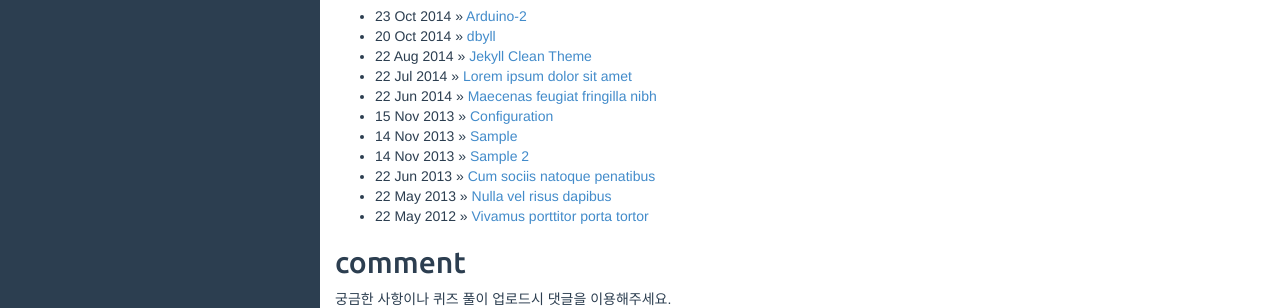
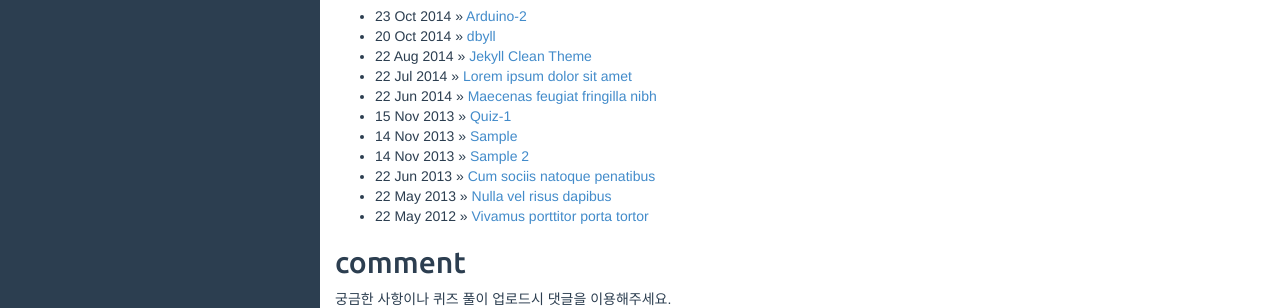
Before and after one commit to kicheolmin2/kicheolmin2.github.com, a Jekyll site: the page built from index.md, in a window 1280 px wide. Shown: the part 431-739 px from the top of the page. Built offline with Jekyll 4.4.1, drawn with Linux system fonts in a browser that asks for light colours; the list of posts is cut into pages by our own code.

Commit message:
Update 2013-11-15-Quiz-1.md

```diff
--- a/_posts/2013-11-15-Quiz-1.md
+++ b/_posts/2013-11-15-Quiz-1.md
@@ -1,6 +1,6 @@
 ---
 layout: post
-title: Configuration
+title: Quiz-1
 categories: [Quiz]
 tags: [demo, dbyll, dbtek, setup]
 fullview: true
```
